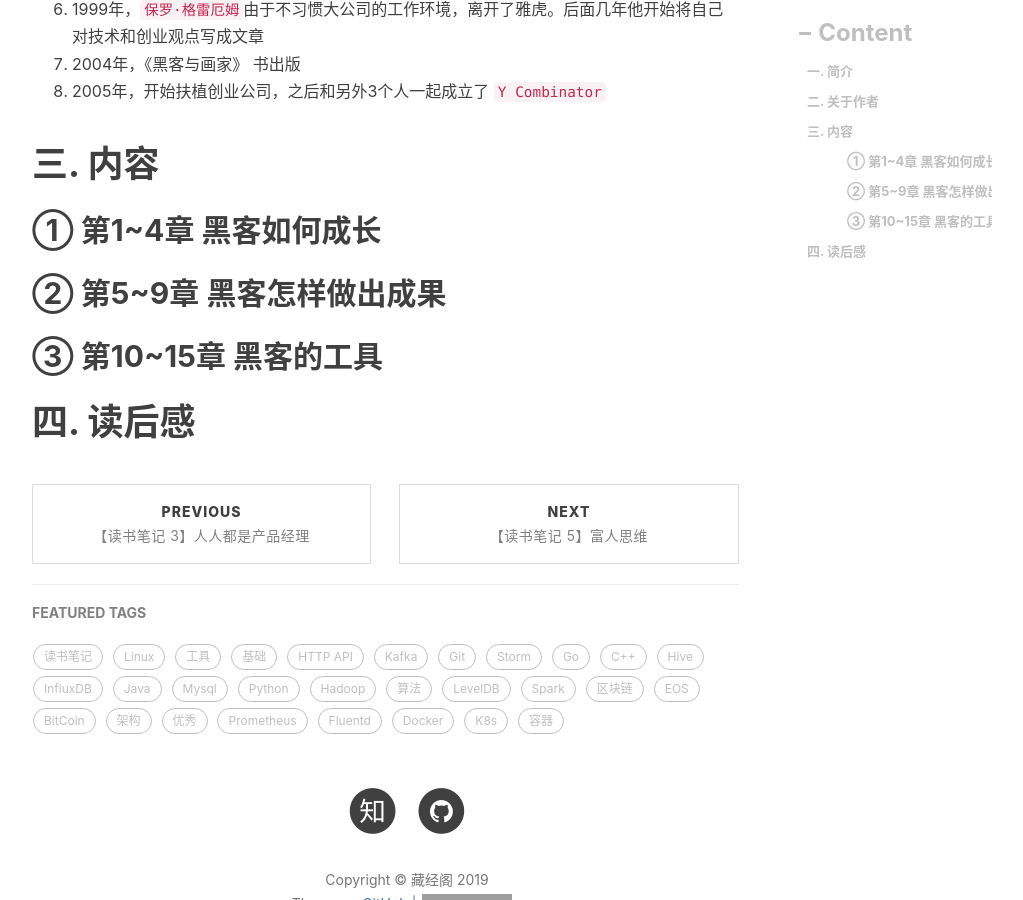
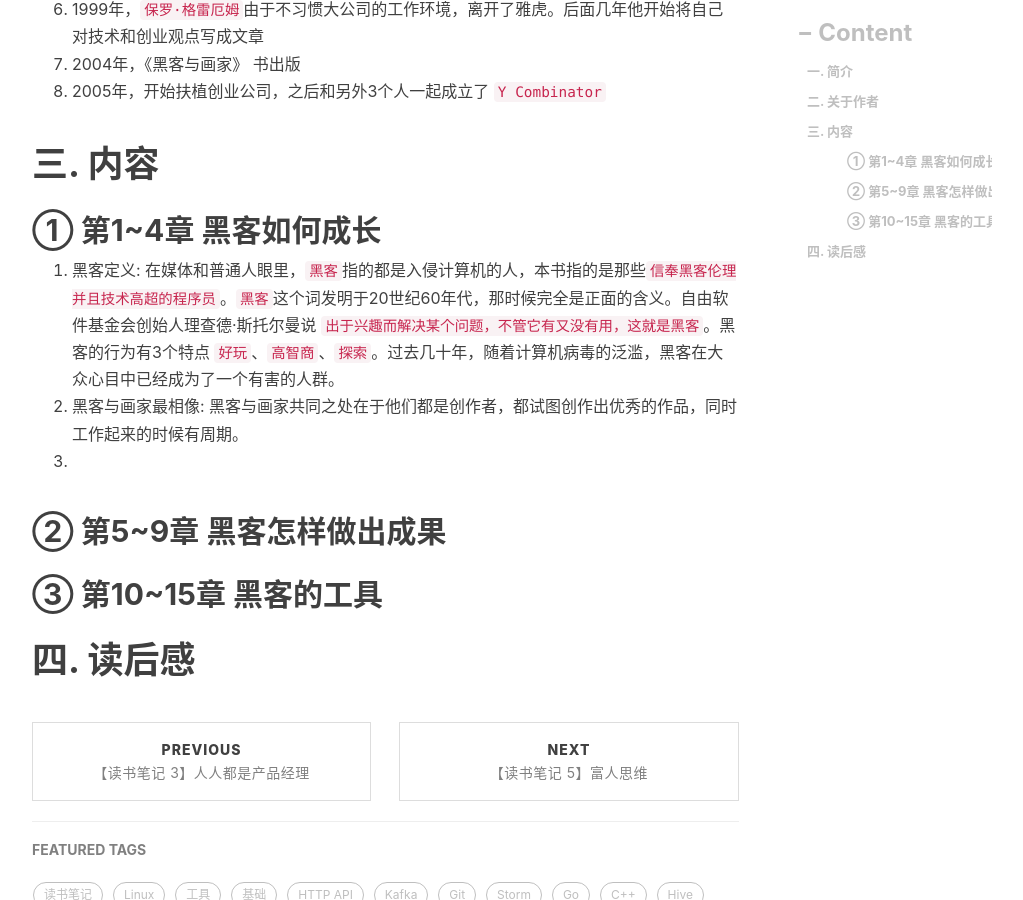
Before and after one commit to engru/chenguolin.github.io, a Jekyll site: the page built from _posts/2016-01-04-【读书笔记-4】黑客与画家.md, in a window 1280 px wide and 900 px high, scrolled down 1073 px. Shown: the whole window, without its empty margins (233-1256 px from the left). Built offline with Jekyll 4.4.1, drawn with Linux system fonts in a browser that asks for light colours; nearby versions of some CDN libraries; comment, search, counter and statistics services are not loaded; grey boxes are pictures that could not be loaded.

Commit message:
Update 2016-01-04-【读书笔记-4】黑客与画家.md

```diff
--- a/_posts/2016-01-04-【读书笔记-4】黑客与画家.md
+++ b/_posts/2016-01-04-【读书笔记-4】黑客与画家.md
@@ -25,6 +25,9 @@ tags:          #标签
 
 # 三. 内容
 ## ① 第1~4章 黑客如何成长
+1. 黑客定义: 在媒体和普通人眼里，`黑客`指的都是入侵计算机的人，本书指的是那些`信奉黑客伦理并且技术高超的程序员`。`黑客`这个词发明于20世纪60年代，那时候完全是正面的含义。自由软件基金会创始人理查德·斯托尔曼说 `出于兴趣而解决某个问题，不管它有又没有用，这就是黑客`。黑客的行为有3个特点 `好玩`、`高智商`、`探索`。过去几十年，随着计算机病毒的泛滥，黑客在大众心目中已经成为了一个有害的人群。
+2. 黑客与画家最相像: 黑客与画家共同之处在于他们都是创作者，都试图创作出优秀的作品，同时工作起来的时候有周期。
+3.
 
 ## ② 第5~9章 黑客怎样做出成果
 
```
